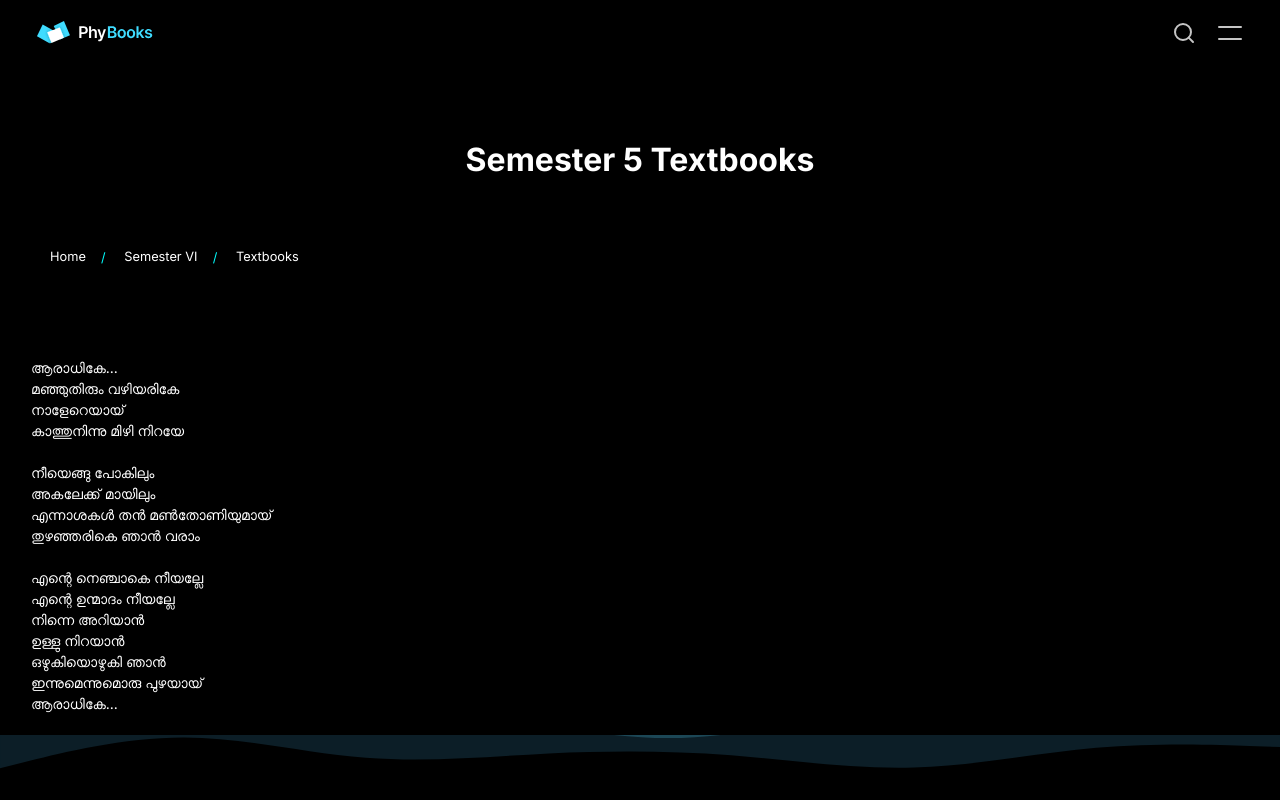
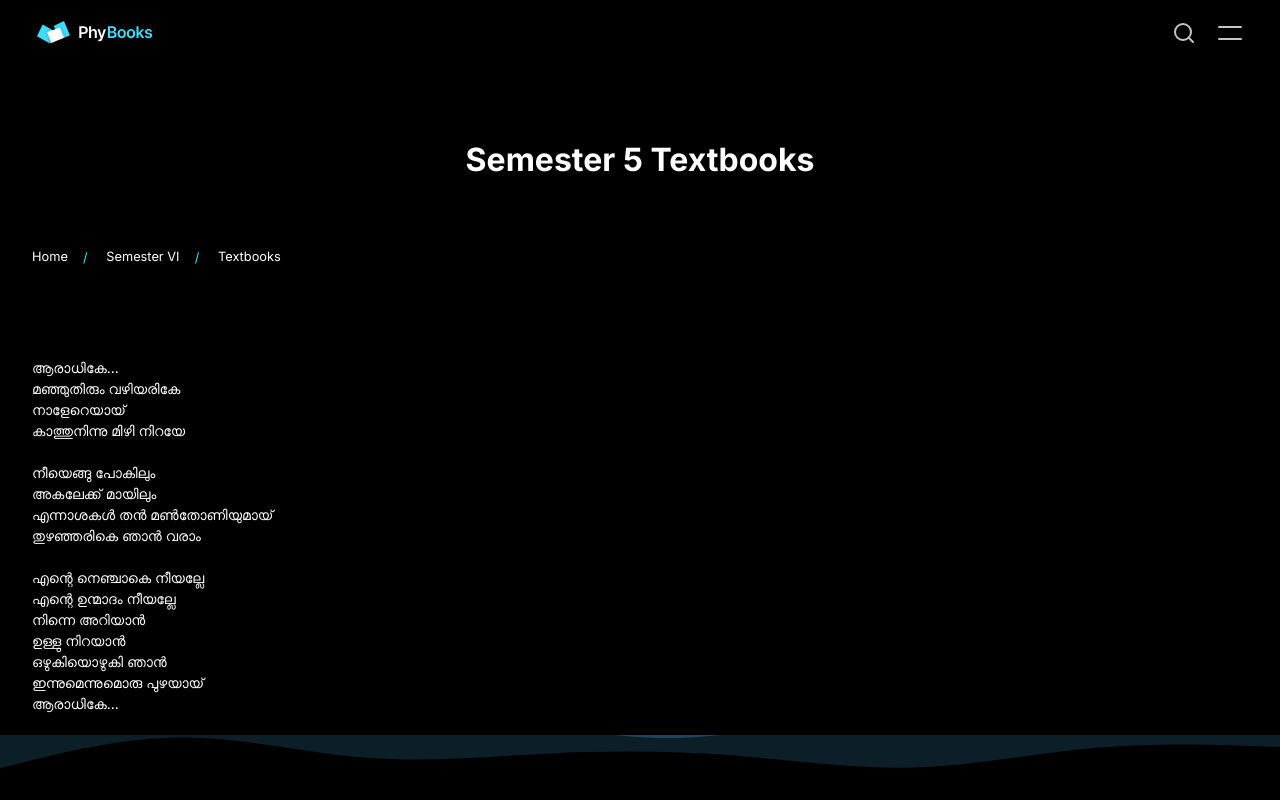
Before and after one commit to FarisPalayi/phybooks, a Next.js app: page /books in a window 1280 px wide. Shown: the top 800 px of the page. Built offline with nearby package versions, Linux system fonts and the light colour scheme.

Commit message:
books page padding increased

```diff
--- a/src/app/books/lyrics.js
+++ b/src/app/books/lyrics.js
@@ -1,6 +1,6 @@
 export default function Lyrics() {
   return (
-    <div style={{ fontSize: "10.5pt", paddingLeft: 4 }}>
+    <div style={{ fontSize: "10.5pt"}}>
       <br />
       ആരാധികേ...
       <br />
--- a/src/app/books/page.js
+++ b/src/app/books/page.js
@@ -5,7 +5,7 @@ export default function Page() {
   const category = "Semester 5";
 
   return (
-    <main className="main" style={{ gap: 60 }}>
+    <main className="main" style={{ gap: 60, padding: "0 5px" }}>
       <h1 style={{ marginTop: "76px" }}> {category} Textbooks</h1>
       <Breadcrumb />
       <Lyrics />
--- a/src/app/styles/components/Breadcrumb.module.scss
+++ b/src/app/styles/components/Breadcrumb.module.scss
@@ -6,6 +6,7 @@
   gap: var(--breadcrumb-gap);
   width: max-content;
   padding: rem(10) rem(23);
+  padding-left: 0;
   // background-color: #12151c;
   border-radius: rem(4);
 }
```
